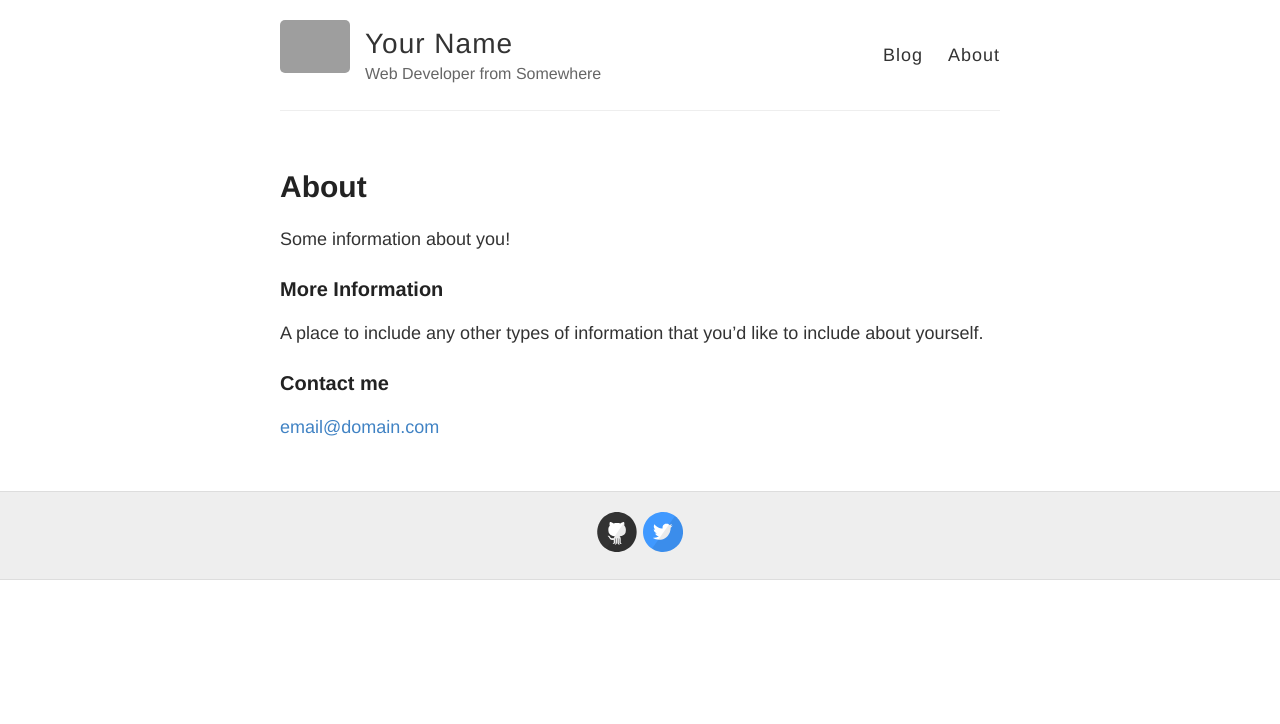
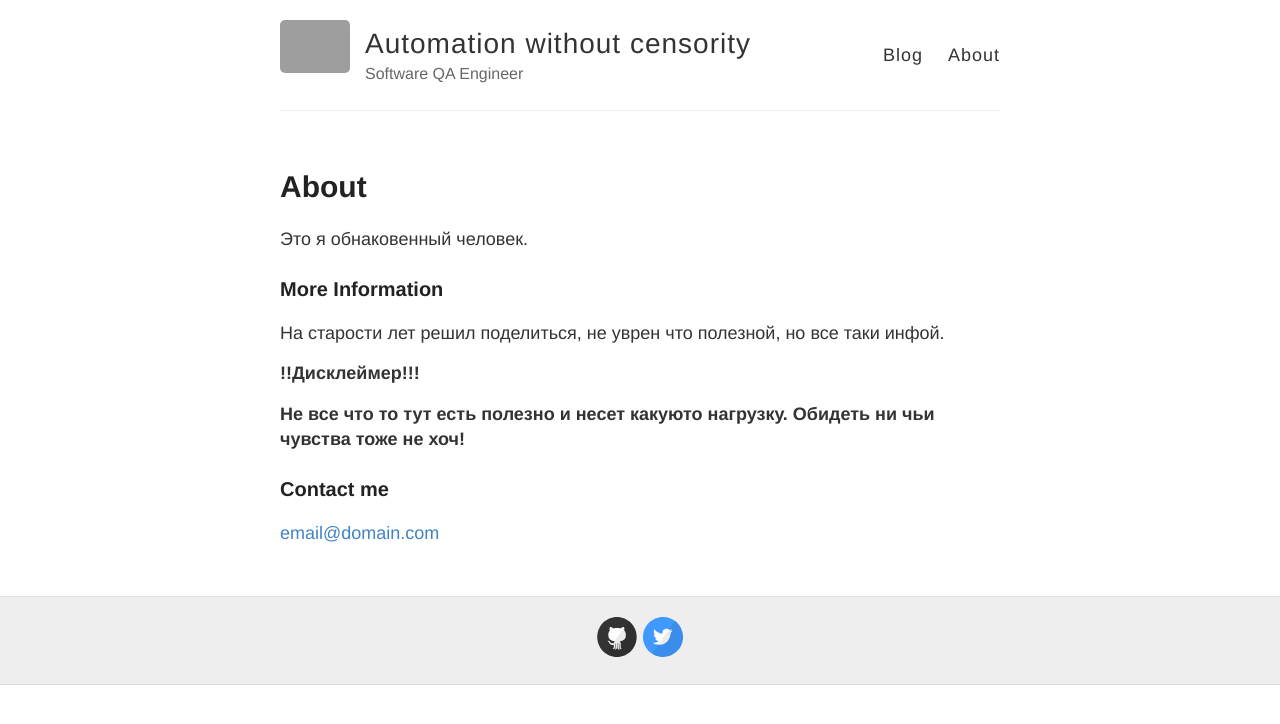
Before and after one commit to apanashchenko/apanashchenko.github.io, a Jekyll site: the page built from about.md, in a window 1280 px wide. Shown: the top 724 px of the page. Built offline with Jekyll 4.4.1, drawn with Linux system fonts in a browser that asks for light colours; grey boxes are pictures that could not be loaded.

Commit message:
Chnage header info

```diff
--- a/_config.yml
+++ b/_config.yml
@@ -3,10 +3,10 @@
 #
 
 # Name of your site (displayed in the header)
-name: Your Name
+name: Automation without censority
 
 # Short bio or description (displayed in the header)
-description: Web Developer from Somewhere
+description: Software QA Engineer
 
 # URL of your avatar or profile pic (you could use your GitHub profile pic)
 avatar: https://raw.githubusercontent.com/barryclark/jekyll-now/master/images/jekyll-logo.png
--- a/about.md
+++ b/about.md
@@ -4,11 +4,15 @@ title: About
 permalink: /about/
 ---
 
-Some information about you!
+Это я обнаковенный человек.
 
 ### More Information
 
-A place to include any other types of information that you'd like to include about yourself.
+На старости лет решил поделиться, не уврен что полезной, но все таки инфой.
+
+**!!Дисклеймер!!!**
+
+**Не все что то тут есть полезно и несет какуюто нагрузку. Обидеть ни чьи чувства тоже не хоч!**
 
 ### Contact me
 
```
